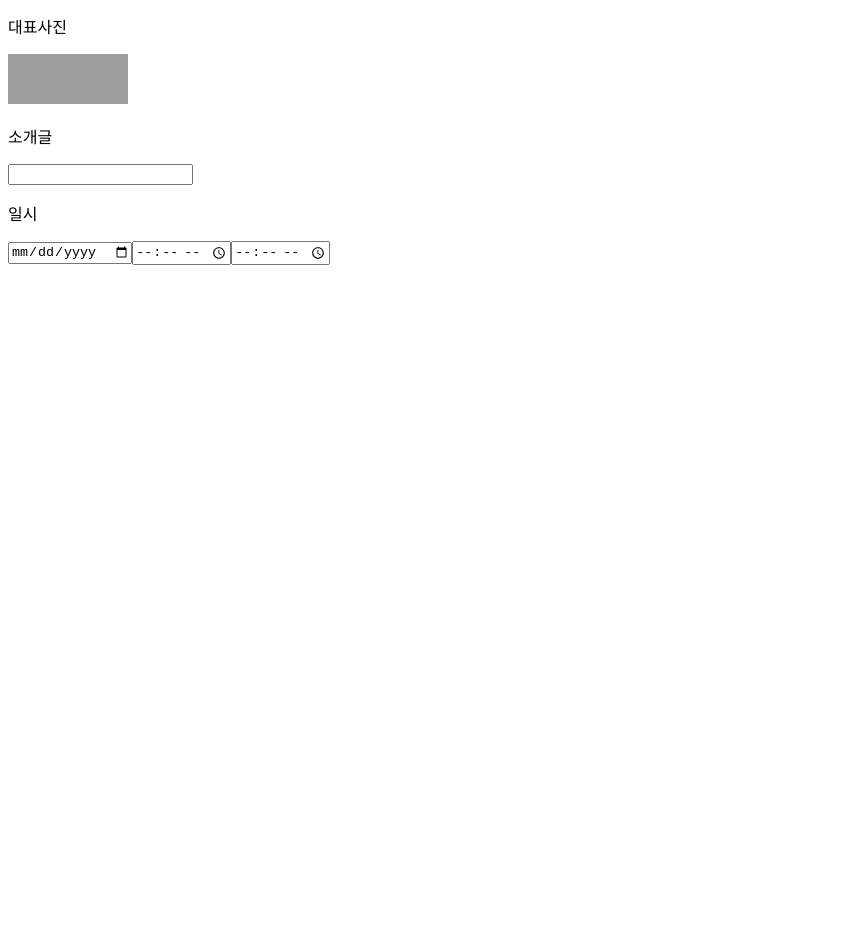
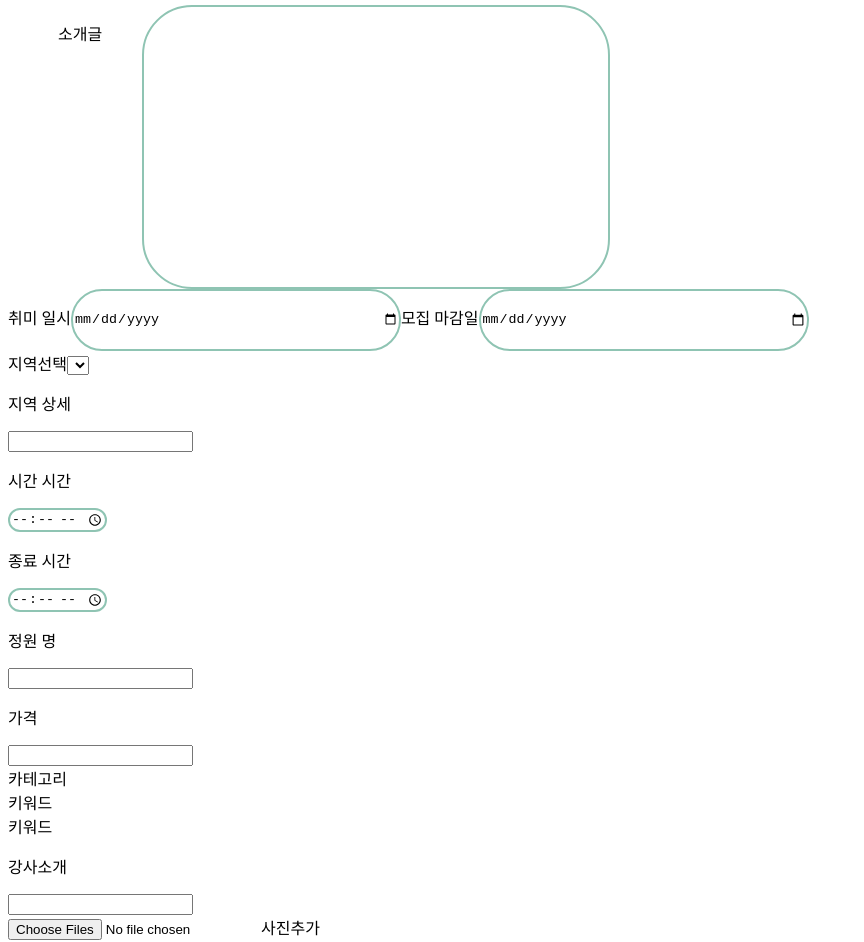
Before and after one commit to Teddybear-6/Front_ToeGeunGil, a React (Create React App) app in the folder toegeungil/: page /hobby/tutor in a window 1280 px wide. Shown: the part 192-1134 px from the top of the page, without its empty margins (0-864 px from the left). Before the commit the page ends 800 px from the top, so only its background shows below. Built offline with nearby package versions, Linux system fonts and the light colour scheme; grey boxes are pictures that could not be loaded.

Commit message:
이미지 4장  미리보기

```diff
--- a/toegeungil/src/App.js
+++ b/toegeungil/src/App.js
@@ -6,6 +6,7 @@ import HobbyDetail from "./public/hobby/page/hobbyDetail";
 import TestLogin from './public/hobby/components/testLogin';
 import TutorNavber from './public/tutor/components/tutorHobbyNav';
 import HobbyWrite from './public/tutor/page/hobbyWrite';
+import Images from './public/tutor/page/imageTest';
 function App() {
   return (
     <>
--- a/toegeungil/src/public/hobby/components/hobbyTutor.js
+++ b/toegeungil/src/public/hobby/components/hobbyTutor.js
@@ -10,7 +10,7 @@ function HobbyTutor({tutorIntro, tutorCode}){
             data=>setTutor(data.userName)
         )
 
-        // console.log(tutor)
+
     })
 
     return(
--- /dev/null
+++ b/toegeungil/src/public/tutor/page/hobbyWrite.css
@@ -0,0 +1,61 @@
+.image{
+    width: 312px;
+    height: 279px;
+    margin-left: 10px;
+    border-radius: 50px;
+    border: 2px solid #8FC4B3;
+}
+
+
+.title{
+    border-radius: 50px;
+    border: 2px solid #8FC4B3;
+    margin-left: 20px;
+    width: 911px;
+    height: 58px
+}
+
+
+.titleframe{
+    display: flex;
+}
+
+.mainIntroFrame{
+    display: flex;
+    margin-top: 20px;
+}
+
+
+.intro{
+    border-radius: 50px;
+    border: 2px solid #8FC4B3;
+    width: 460px;
+    height: 278px;
+    margin-left: 40px;
+}
+
+.introTitle{
+    margin-left: 50px;
+}
+
+
+.dateframe{
+   display: flex;
+}
+
+.dateTitle{
+
+}
+
+.date{
+    border-radius: 50px;
+    border: 2px solid #8FC4B3;
+    width: 325px;
+    height: 58px;
+
+}
+
+.time{
+    border-radius: 50px;
+    border: 2px solid #8FC4B3;
+}
--- a/toegeungil/src/public/tutor/page/hobbyWrite.js
+++ b/toegeungil/src/public/tutor/page/hobbyWrite.js
@@ -1,24 +1,44 @@
-import { useState } from "react";
-const imageStyle={
-    width: "120px",
-    height: "50px"
-}
+import { useState ,useEffect} from "react";
+import "./hobbyWrite.css"
+import defaultImage from "../images/file-upload.svg"
+
 function HobbyWrite(){
-    const [mainImageUrl , setMainImageUrl] = useState(process.env.PUBLIC_URL+`file-upload.svg`);
+    const [showImages, setShowImages] = useState([]);
     const [hobby , setHobby] = useState({})
-    const [mainimageFile , setMainImageFile] =useState(null)
+    const [hobbyImage , setHobbyImage] =useState([])
+
+    useEffect(()=>{
+        console.log(hobbyImage)
+    },[showImages])
 
 
 
-    const saveFileImage = (event) =>{
-        if(event.target.files[0]=== undefined){
-            setMainImageFile(null)
-            setMainImageUrl(process.env.PUBLIC_URL+`file-upload.svg`);
-        }else{
-            setMainImageUrl(URL.createObjectURL(event.target.files[0]));
-        }
 
+    // 이미지 상대경로 저장
+    const handleAddImages = (event) => {
+
+
+
+      const imageLists = event.target.files;
+      let imageUrlLists = [...showImages];
+
+      for (let i = 0; i < imageLists.length; i++) {
+        const currentImageUrl = URL.createObjectURL(imageLists[i]);
+        imageUrlLists.push(currentImageUrl);
+        setHobbyImage([...imageLists])
+      }
+
+      if (imageUrlLists.length > 4) {
+        imageUrlLists = imageUrlLists.slice(0, 4);
+      }
+
+      setShowImages(imageUrlLists);
+    };
+      const handleDeleteImage = (id) => {
+        setShowImages(showImages.filter((_, index) => index !== id));
+        setHobbyImage(setHobbyImage.file((_, index) => index !== id));
       };
+
 
     const onChangeHandler = (e) => {
         console.log(e.target.name)
@@ -28,27 +48,80 @@ function HobbyWrite(){
     return(
         <>
         <div>
+        <div>
           취미생성
         </div>
+        <div className="titleframe">
+        <p>취미제목</p>
+        <input className="title" type="text" name="hobbyTitle" onChange={onChangeHandler} />
+        </div>
+        <div className="mainIntroFrame">
+
+
+        <p className="introTitle">소개글</p>
+        <input  className="intro"type="text" name="intro" onChange={onChangeHandler}  />
+        </div>
+        <div className="dateframe">
+        <p className="dateTitle">취미 일시</p>
+        <input className="date" type="date" name="date" onChange={onChangeHandler}  />
+        <p className="dateTitle">모집 마감일</p>
+        <input className="date" type="date" name="closingDate" onChange={onChangeHandler}  />
+        </div>
         <div>
-        <p>취미제목</p>
-        <input type="text" name="hobbyTitle" onChange={onChangeHandler} />
+            <label for="local">지역선택</label>
+            <select name ="local" id="local">
 
-        <p>대표사진</p>
-        <label htmlFor="mainImage">
-        <img style={imageStyle} src={mainImageUrl} alt="이미지"></img>
-        </label>
-        <input type="file"  id="mainImage"  accept="image/*" style={{display:"none"}} onChange={saveFileImage}/>
+            </select>
+            <p>지역 상세</p>
+            <input type="text" name="hobbyPlace" onChange={onChangeHandler}/>
 
-        <p>소개글</p>
-        <input type="text" name="intro" onChange={onChangeHandler}  />
-
-        <p>일시</p>
-        <input type="date" name="date" onChange={onChangeHandler}  />
-        <input type="time" name="startTime" onChange={onChangeHandler}  />
-        <input type="time" name="endTime" onChange={onChangeHandler}  />
+        </div>
+        <div>
+        <p>시간 시간</p>
+        <input className="time" type="time" name="startTime" onChange={onChangeHandler}  />
+        <p>종료 시간</p>
+        <input className="time" type="time" name="endTime" onChange={onChangeHandler}/>
         </div>
 
+       <div>
+       <p>정원 명</p>
+        <input  type="number" name="maxPersonnel" onChange={onChangeHandler} />
+        <p>가격</p>
+        <input  type="number" name="maxPersonnel" onChange={onChangeHandler} />
+       </div>
+
+        <div>
+            카테고리
+        </div>
+
+        <div>
+            키워드
+        </div>
+
+        <div>
+            키워드
+        </div>
+
+        <div>
+        <p>강사소개</p>
+        <input  type="text" name="tutorIntro" onChange={onChangeHandler} />
+        </div>
+        <label htmlFor="input-file"  onChange={handleAddImages}>
+          <input type="file" id="input-file" multiple  />
+          <span>사진추가</span>
+        </label>
+        <div>
+        {showImages.map((image, id) => (
+          <div  key={id}>
+            <img  className="image" src={image} alt={`${image}-${id}`} />
+            <button onClick={() => handleDeleteImage(id)}>X</button>
+          </div>
+        ))}
+
+        </div>
+
+
+        </div>
 
         </>
     )
--- /dev/null
+++ b/toegeungil/src/public/tutor/page/imageTest.js
@@ -0,0 +1,49 @@
+
+
+import { useState ,useEffect} from "react";
+
+const Images = () => {
+    const [showImages, setShowImages] = useState([]);
+
+    // 이미지 상대경로 저장
+    const handleAddImages = (event) => {
+      const imageLists = event.target.files;
+      let imageUrlLists = [...showImages];
+
+      for (let i = 0; i < imageLists.length; i++) {
+        const currentImageUrl = URL.createObjectURL(imageLists[i]);
+        imageUrlLists.push(currentImageUrl);
+      }
+
+      if (imageUrlLists.length > 10) {
+        imageUrlLists = imageUrlLists.slice(0, 10);
+      }
+
+      setShowImages(imageUrlLists);
+    };
+
+    // X버튼 클릭 시 이미지 삭제
+    const handleDeleteImage = (id) => {
+      setShowImages(showImages.filter((_, index) => index !== id));
+    };
+
+    return (
+      <div >
+        <label htmlFor="input-file"  onChange={handleAddImages}>
+          <input type="file" id="input-file" multiple  />
+          {/* <Plus fill="#646F7C" /> */}
+          <span>사진추가</span>
+        </label>
+
+        // 저장해둔 이미지들을 순회하면서 화면에 이미지 출력
+        {showImages.map((image, id) => (
+          <div  key={id}>
+            <img src={image} alt={`${image}-${id}`} />
+            <button onClick={() => handleDeleteImage(id)} />
+          </div>
+        ))}
+      </div>
+    );
+  };
+
+  export default Images;
```
Also changed, not shown: toegeungil/src/public/tutor/images/file-upload.svg (added).
